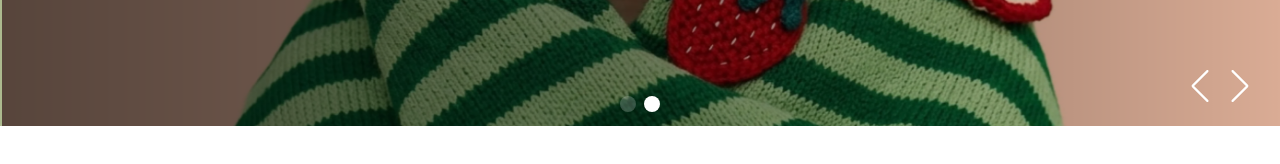
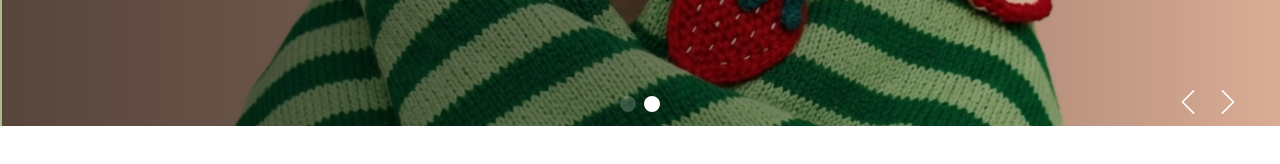
Before and after one commit to vankhanhitb/react-basic, a React (Vite) app in the folder my-app/: page / in a window 1280 px wide. Shown: the part 706-870 px from the top of the page. Built offline with nearby package versions, Linux system fonts and the light colour scheme.

Commit message:
update style to swiper hero

```diff
--- a/my-app/src/components/HeroSlider/HeroSlider.tsx
+++ b/my-app/src/components/HeroSlider/HeroSlider.tsx
@@ -231,20 +231,23 @@ export default function HeroSlider({
           [&_.swiper-pagination-bullet]:w-4!
           [&_.swiper-pagination-bullet]:bg-white!
           [&_.swiper-pagination-bullet]:opacity-50
-          [&_.swiper-pagination-bullet-active]:w-8
+          [&_.swiper-pagination-bullet-active]:w-5
           [&_.swiper-pagination-bullet-active]:rounded-full
           [&_.swiper-pagination-bullet-active]:opacity-100
+
           [&_.swiper-button-prev]:left-auto!
-          [&_.swiper-button-prev]:right-16!
+          [&_.swiper-button-prev]:right-20!
           [&_.swiper-button-prev]:top-auto!
-          [&_.swiper-button-prev]:bottom-6!
-          [&_.swiper-button-prev]:size-8!
+          [&_.swiper-button-prev]:bottom-3!
+          [&_.swiper-button-prev]:size-6!
+          [&_.swiper-button-prev]:z-20!
           [&_.swiper-button-prev]:text-white!
 
-          [&_.swiper-button-next]:right-6!
+          [&_.swiper-button-next]:right-10!
           [&_.swiper-button-next]:top-auto!
-          [&_.swiper-button-next]:bottom-6!
-          [&_.swiper-button-next]:size-8!
+          [&_.swiper-button-next]:bottom-3!
+          [&_.swiper-button-next]:size-6!
+          [&_.swiper-button-next]:z-20!
           [&_.swiper-button-next]:text-white!
         "
       >
```
